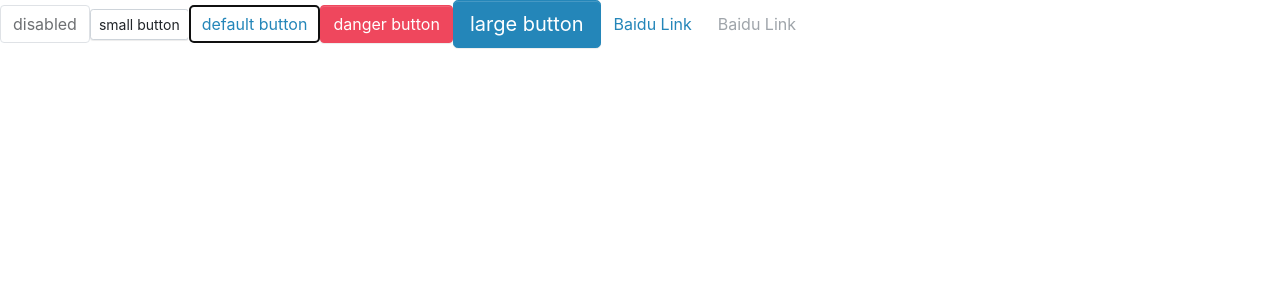
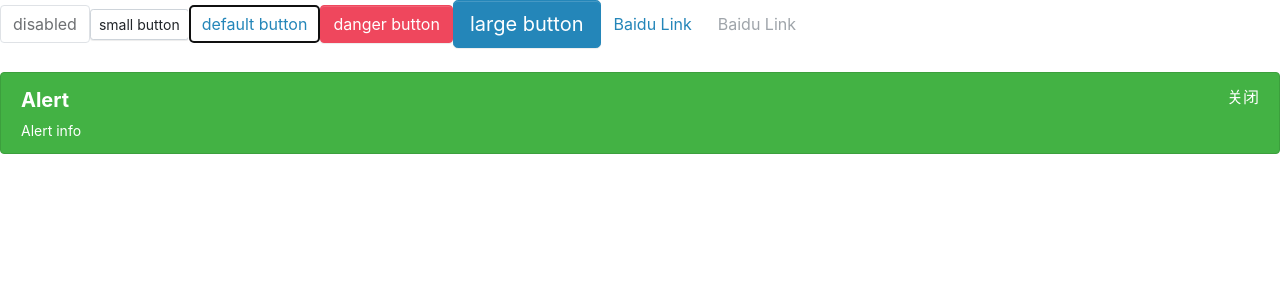
Before and after one commit to LuckyFBB/vikingship-ts-antd, a React (Create React App) app: page / in a window 1280 px wide. Shown: the top 300 px of the page. Built offline with nearby package versions, Linux system fonts and the light colour scheme.

Commit message:
add Alert

```diff
--- a/src/App.tsx
+++ b/src/App.tsx
@@ -1,5 +1,6 @@
 import React from "react";
 import Button, { ButtonType, ButtonSize } from "./components/Button";
+import Alert, { AlertType } from "./components/Alert";
 function App() {
   return (
     <div className="App">
@@ -19,6 +20,9 @@ function App() {
         <Button btnType={ButtonType.Link} disanled href="http://baidu.com">
           Baidu Link
         </Button>
+        <br />
+        <br />
+        <Alert title="Alert" desc="Alert info" alertType={AlertType.Success} />
       </header>
     </div>
   );
--- /dev/null
+++ b/src/components/Alert/_styles.scss
@@ -0,0 +1,38 @@
+$alert-colors: (
+  "default": $primary,
+  "success": $success,
+  "warning": $warning,
+  "danger": $danger,
+);
+
+.alert {
+  position: relative;
+  padding: $alert-padding-y $alert-padding-x;
+  border-radius: $alert-border-radius;
+  margin-bottom: $alert-margin-bottom;
+  border: $alert-border-width solid transparent;
+  &-close {
+    position: absolute;
+    top: 0;
+    right: 0;
+    padding: $alert-padding-y $alert-padding-x;
+    color: inherit;
+    cursor: pointer;
+  }
+  &-title {
+    font-size: $alert-title-font-size;
+    &-bold {
+      font-weight: $font-weight-bold;
+    }
+  }
+  &-desc {
+    font-size: $alert-description-font-size;
+    margin: $alert-description-top-margin 0 0;
+  }
+}
+
+@each $color, $value in $alert-colors {
+  .alert-#{$color} {
+    @include alert-style($value, darken($value, 5%), $white);
+  }
+}
--- /dev/null
+++ b/src/components/Alert/index.tsx
@@ -0,0 +1,62 @@
+import React, { useState } from "react";
+import classnames from "classnames";
+
+export enum AlertType {
+  Success = "success",
+  Default = "default",
+  Danger = "danger",
+  Warning = "warning",
+}
+
+interface BaseAlertProps {
+  canclose?: boolean;
+  desc?: string;
+  title: string;
+  alertType?: AlertType;
+  className?: string;
+  onClose?: () => void;
+}
+
+const Alert: React.FC<BaseAlertProps> = (props) => {
+  const [hide, setHide] = useState(false);
+
+  const { canclose, desc, title, alertType, className, onClose } = props;
+
+  const classes = classnames("alert", className, {
+    [`alert-${alertType}`]: alertType,
+  });
+
+  const titleClass = classnames("alert-title", {
+    "alert-title-bold": desc,
+  });
+
+  const handleClose = (e: React.MouseEvent) => {
+    if (onClose) {
+      onClose();
+    }
+    setHide(true);
+  };
+
+  return (
+    <>
+      {!hide && (
+        <div className={classes}>
+          {canclose ? (
+            <div className="alert-close" onClick={handleClose}>
+              关闭
+            </div>
+          ) : null}
+          <span className={titleClass}>{title}</span>
+          {desc && <p className="alert-desc">{desc}</p>}
+        </div>
+      )}
+    </>
+  );
+};
+
+Alert.defaultProps = {
+  canclose: true,
+  alertType: AlertType.Default,
+};
+
+export default Alert;
--- a/src/styles/_mixin.scss
+++ b/src/styles/_mixin.scss
@@ -2,7 +2,7 @@
  * @Author: FBB
  * @Date: 2020-09-13 16:39:30
  * @LastEditors: FBB
- * @LastEditTime: 2020-09-14 19:30:02
+ * @LastEditTime: 2020-09-14 21:31:08
  * @Description: 全局mixins
  */
 @mixin button-size($padding-y, $padding-x, $font-size, $border-radius) {
@@ -17,7 +17,7 @@
   $color,
   $hover-background: lighten($background, 7.5%),
   $hover-border: lighten($border, 10%),
-  $hover-color: $color,
+  $hover-color: $color
 ) {
   color: $color;
   background: $background;
@@ -40,3 +40,8 @@
     border-color: $border;
   }
 }
+@mixin alert-style($background, $border, $color) {
+  color: $color;
+  background: $background;
+  border-color: $border;
+}
--- a/src/styles/_variables.scss
+++ b/src/styles/_variables.scss
@@ -2,7 +2,7 @@
  * @Author: FBB
  * @Date: 2020-09-13 16:39:18
  * @LastEditors: FBB
- * @LastEditTime: 2020-09-13 17:11:58
+ * @LastEditTime: 2020-09-14 21:46:48
  * @Description: 各种变量以及可配置的设置
  */
 $white: #ffffff !default;
@@ -277,3 +277,16 @@ $progress-bg: $gray-200 !default;
 $progress-border-radius: $border-radius !default;
 $progress-bar-color: $white !default;
 $progress-bar-transition: width 0.6s ease !default;
+
+// Alerts
+// Define alert colors, border radius, and padding.
+
+$alert-padding-y: 0.75rem !default;
+$alert-padding-x: 1.25rem !default;
+$alert-margin-bottom: 1rem !default;
+$alert-border-radius: $border-radius !default;
+$alert-title-font-size: $font-size-lg !default;
+$alert-title-font-weight: $font-weight-bold !default;
+$alert-border-width: $border-width !default;
+$alert-description-font-size: $font-size-sm !default;
+$alert-description-top-margin: 0.3rem !default;
--- a/src/styles/index.scss
+++ b/src/styles/index.scss
@@ -8,3 +8,5 @@
 @import "mixin";
 
 @import "../components/Button/styles";
+
+@import "../components/Alert/styles";
```
